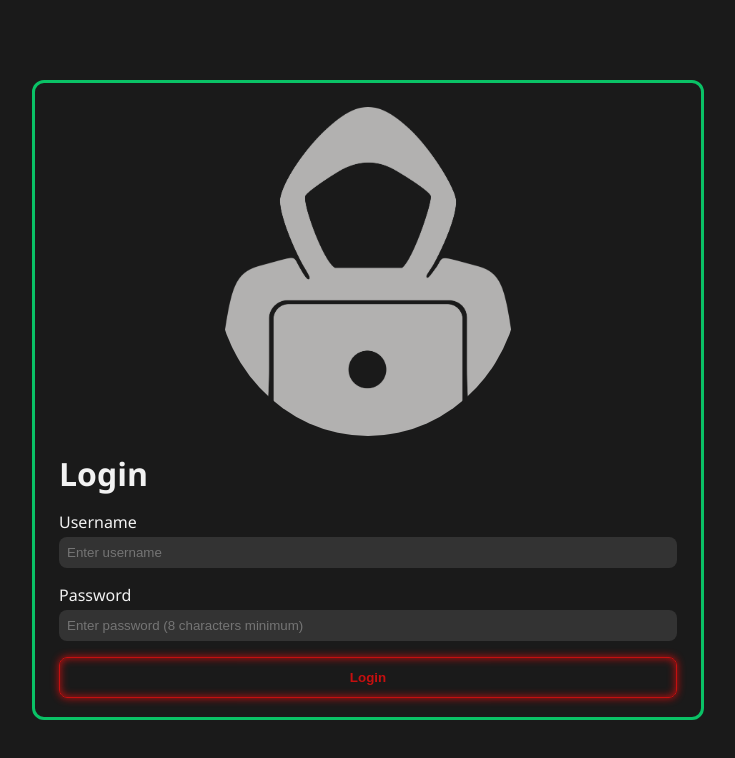
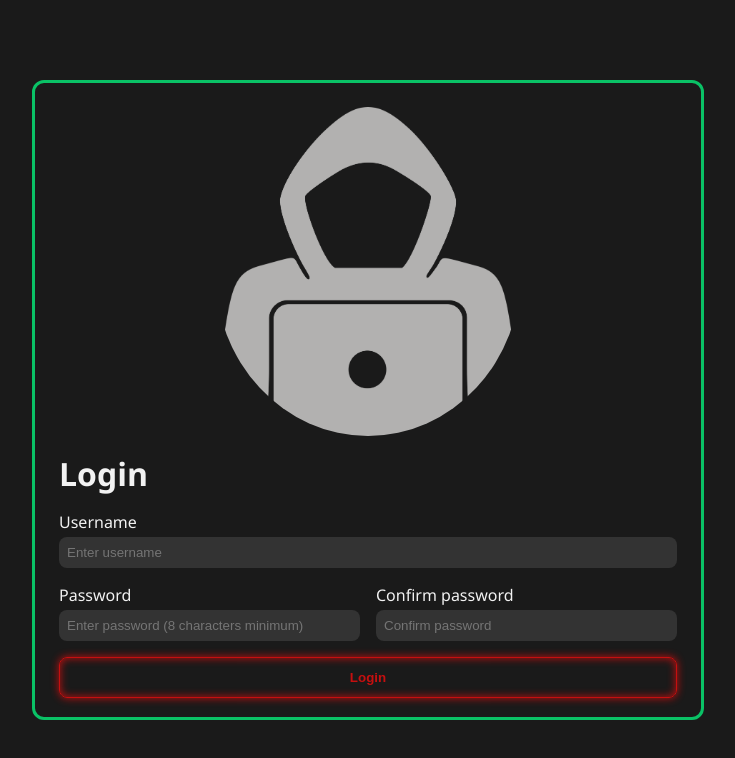
Before and after one commit to Jala3400/PrivateNotes, a SvelteKit app: page / in a window 1280 px wide. Shown: the top 758 px of the page, without its empty margins (272-1007 px from the left). Built offline with nearby package versions, Linux system fonts and the light colour scheme.

Commit message:
Confirm password input

```diff
--- a/src/components/organisms/LoginForm/LoginForm.svelte
+++ b/src/components/organisms/LoginForm/LoginForm.svelte
@@ -3,6 +3,8 @@
     import NeonButton from "../../atoms/NeonButton.svelte";
 
     let passValid = $state(false);
+    let password = $state("");
+    let confirmPassword = $state("");
 </script>
 
 <div id="login-container">
@@ -17,6 +19,7 @@
         <Input type="text" placeholder="Enter username" id="username" />
     </div>
 
+    <div class="dual-input-group">
         <div class="input-group">
             <label for="password">Password </label>
             <Input
@@ -25,18 +28,28 @@
                 id="password"
                 minlength="8"
                 required
-            oninput={() => {
-                console.log("Password input changed");
-            }}
+                bind:value={password}
                 bind:isValid={passValid}
             />
+        </div>
+        <div class="input-group">
+            <label for="confirm-password">Confirm password </label>
+            <Input
+                type="password"
+                placeholder="Confirm password"
+                id="confirm-password"
+                minlength="8"
+                required
+                bind:value={confirmPassword}
+            />
+        </div>
     </div>
 
     <NeonButton
         type="submit"
         id="loginbtn"
         class="greatbtn"
-        disabled={!passValid}
+        disabled={!(passValid && password === confirmPassword)}
         text="Login"
     />
 </div>
@@ -62,11 +75,11 @@
     }
 
     #photo-container {
-        overflow: hidden;
         display: flex;
         justify-content: center;
-        min-width: none;
-        min-height: none;
+        min-width: 0;
+        min-height: 0;
+        overflow: hidden;
     }
 
     img {
@@ -79,6 +92,19 @@
         display: flex;
         flex-direction: column;
         gap: 4px;
+        width: 100%;
+    }
+
+    .dual-input-group {
+        width: 100%;
+        display: flex;
+        flex-wrap: wrap;
+        gap: 16px;
+    }
+
+    .dual-input-group .input-group {
+        flex: 1 1 200px; /* grow, shrink, min-width basis */
+        min-width: 200px;
     }
 
     label {
```
Lines whose indentation alone changed are shown as unchanged.
